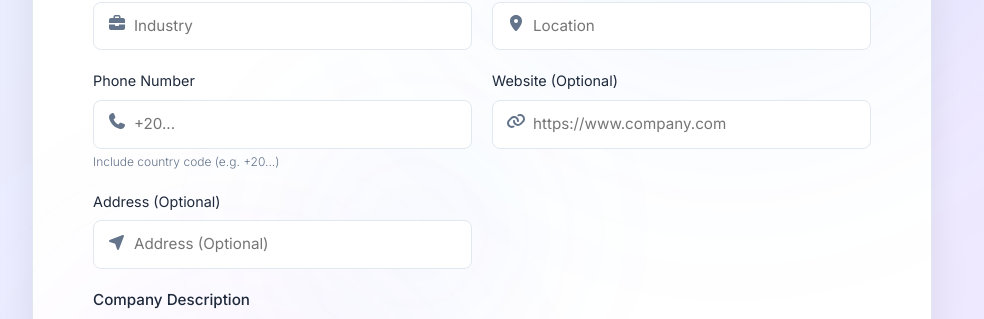
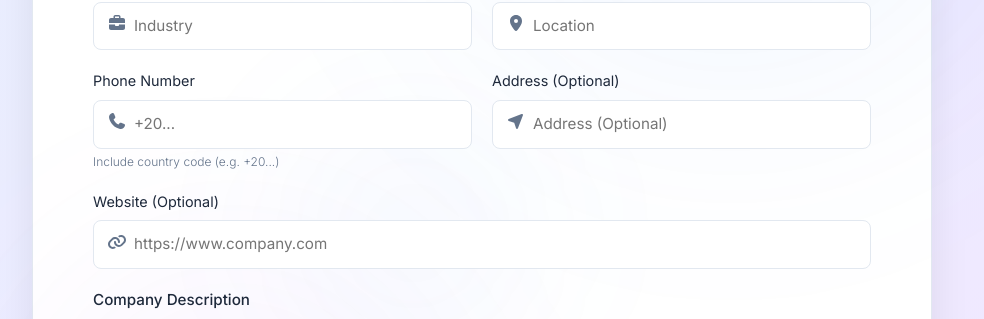
Before and after one commit to omarsameh-in/proj-intership, a Next.js app: page /signup/company in a window 1280 px wide. Shown: the part 420-739 px from the top of the page, without its empty margins (158-1142 px from the left). Built offline with nearby package versions, Linux system fonts and the light colour scheme; no server answers.

Commit message:
style: swap position of website and address and make website input full width

```diff
--- a/app/signup/company/page.tsx
+++ b/app/signup/company/page.tsx
@@ -252,6 +252,16 @@ export default function CompanySignupPage() {
                 </div>
 
                 <div className={styles.inputGroup}>
+                    <label>{t.address}</label>
+                    <FontAwesomeIcon icon={faLocationArrow} className={styles.inputIcon} />
+                    <input
+                        type="text" name="address" placeholder={t.address}
+                        title={t.address}
+                        value={formData.address} onChange={handleChange}
+                    />
+                </div>
+
+                <div className={`${styles.inputGroup} ${styles.fullWidth}`}>
                     <label>{t.website}</label>
                     <FontAwesomeIcon icon={faLink} className={styles.inputIcon} />
                     <input
@@ -261,16 +271,6 @@ export default function CompanySignupPage() {
                         className={errors.website ? styles.inputError : ''}
                     />
                     {errors.website && <span className={styles.errorText}>{errors.website}</span>}
-                </div>
-
-                <div className={styles.inputGroup}>
-                    <label>{t.address}</label>
-                    <FontAwesomeIcon icon={faLocationArrow} className={styles.inputIcon} />
-                    <input
-                        type="text" name="address" placeholder={t.address}
-                        title={t.address}
-                        value={formData.address} onChange={handleChange}
-                    />
                 </div>
 
                 <div className={styles.textareaGroup}>
```
